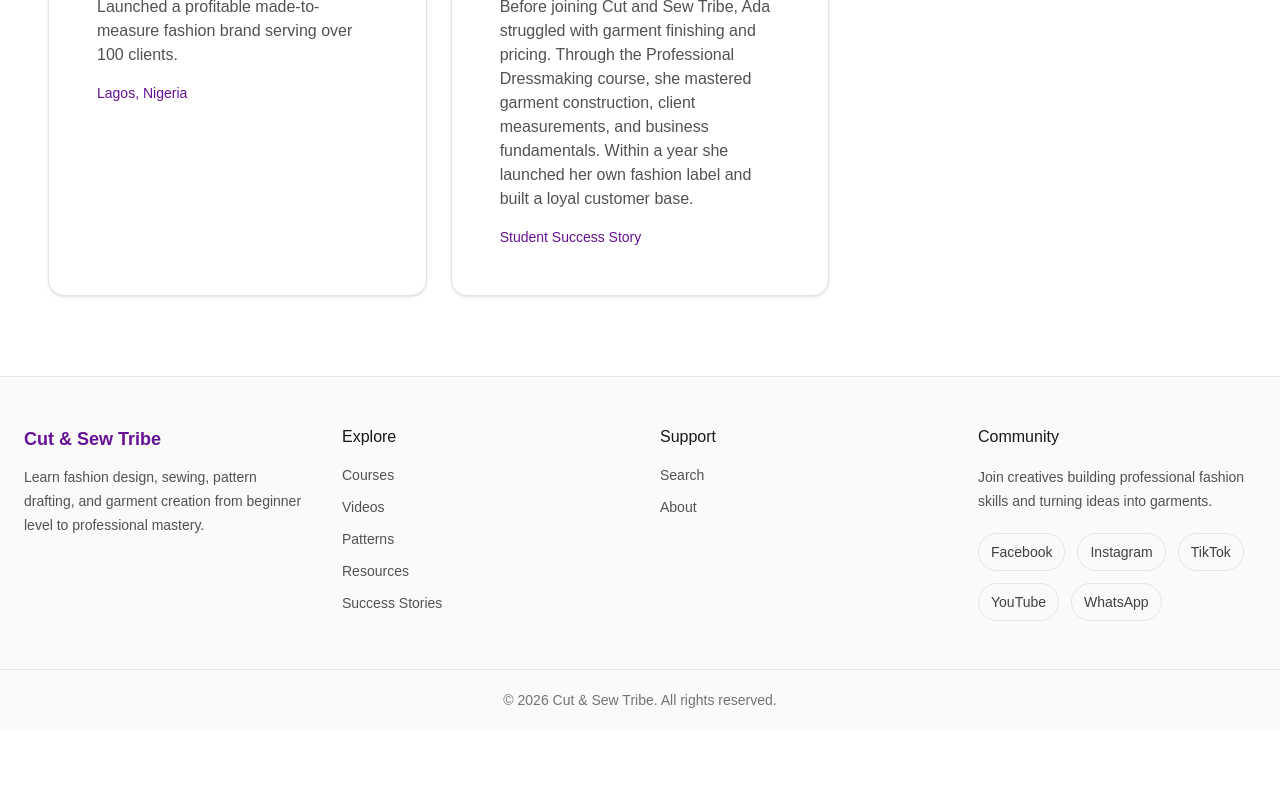
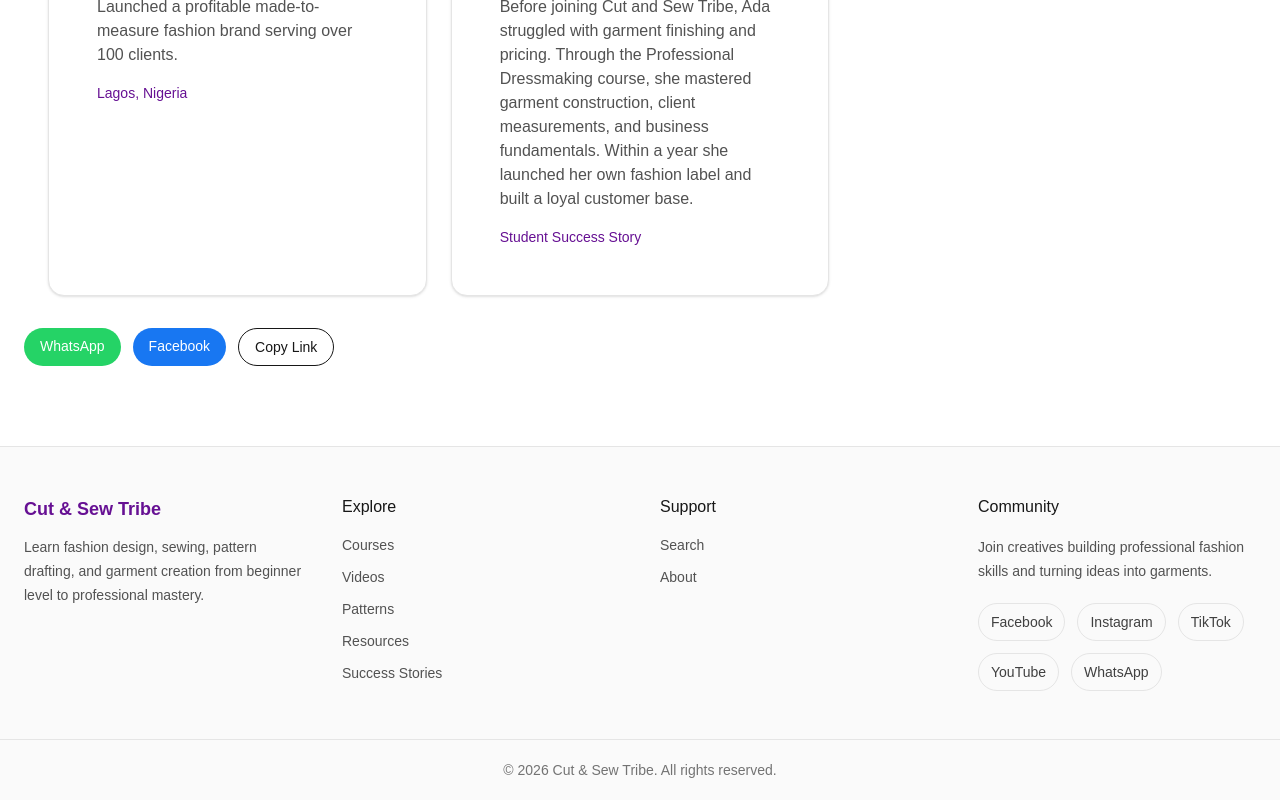
Before and after one commit to CutAndSewTribe/cut-and-sew-tribe, a Next.js app: page /success-stories/ada-fashion-brand in a window 1280 px wide. Shown: the part 782-1582 px from the top of the page. Before the commit the page ends 1512 px from the top, so only its background shows below. Built offline with nearby package versions, Linux system fonts and the light colour scheme.

Commit message:
Add sharing to success story pages

```diff
--- a/src/app/success-stories/[slug]/page.tsx
+++ b/src/app/success-stories/[slug]/page.tsx
@@ -8,6 +8,8 @@ import {
   ContentCard,
   ContentGrid,
 } from "@/components/shared";
+
+import ShareButtons from "@/components/shared/ShareButtons";
 
 import { studentStories } from "@/content/success-stories";
 
@@ -143,12 +145,17 @@ export default async function SuccessStoryDetailPage({
             />
 
 
-          </ContentGrid>
+                    </ContentGrid>
 
 
-        </Container>
+                    <ShareButtons
+                      title={story.name}
+                    />
 
-      </Section>
+
+                  </Container>
+
+                </Section>
 
 
     </div>
```
